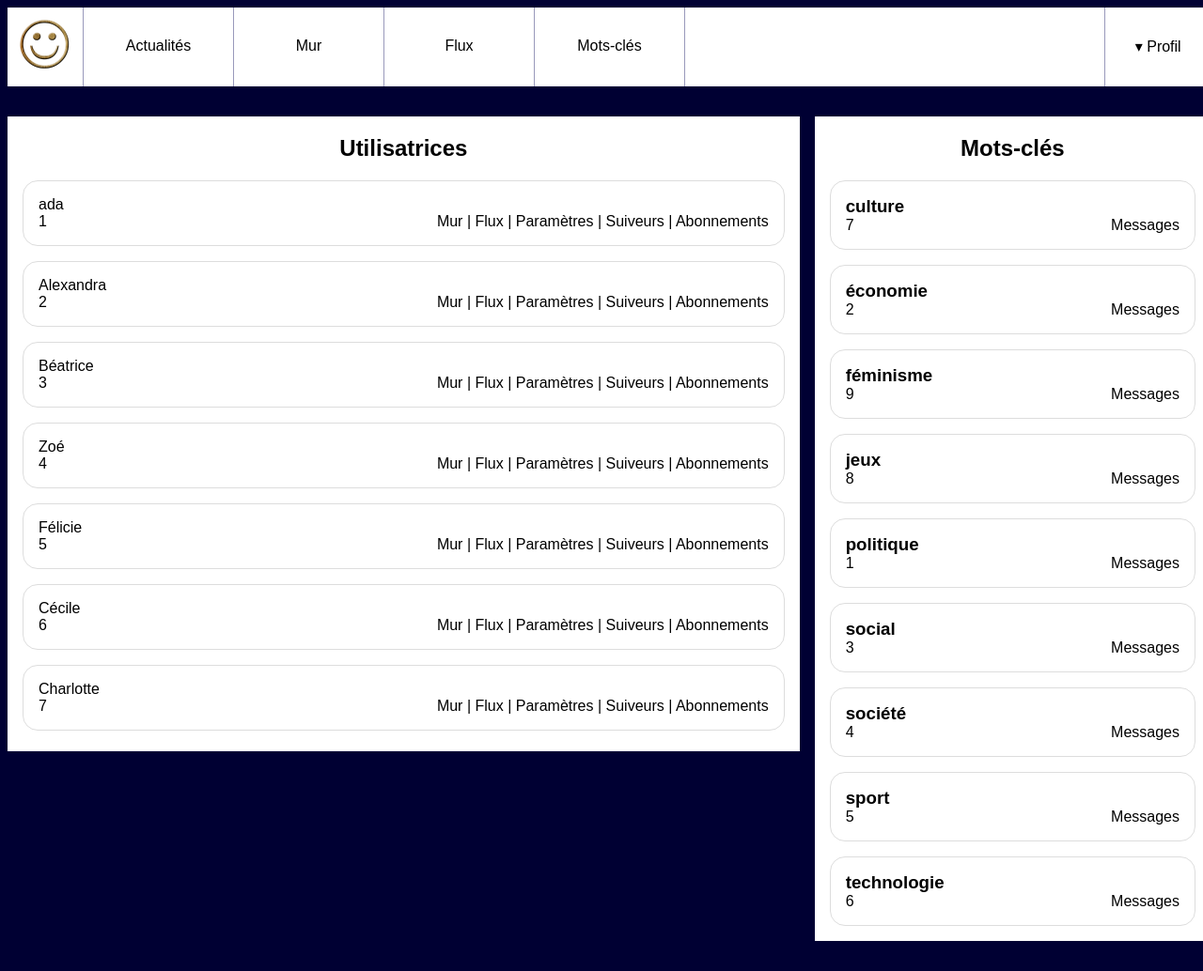
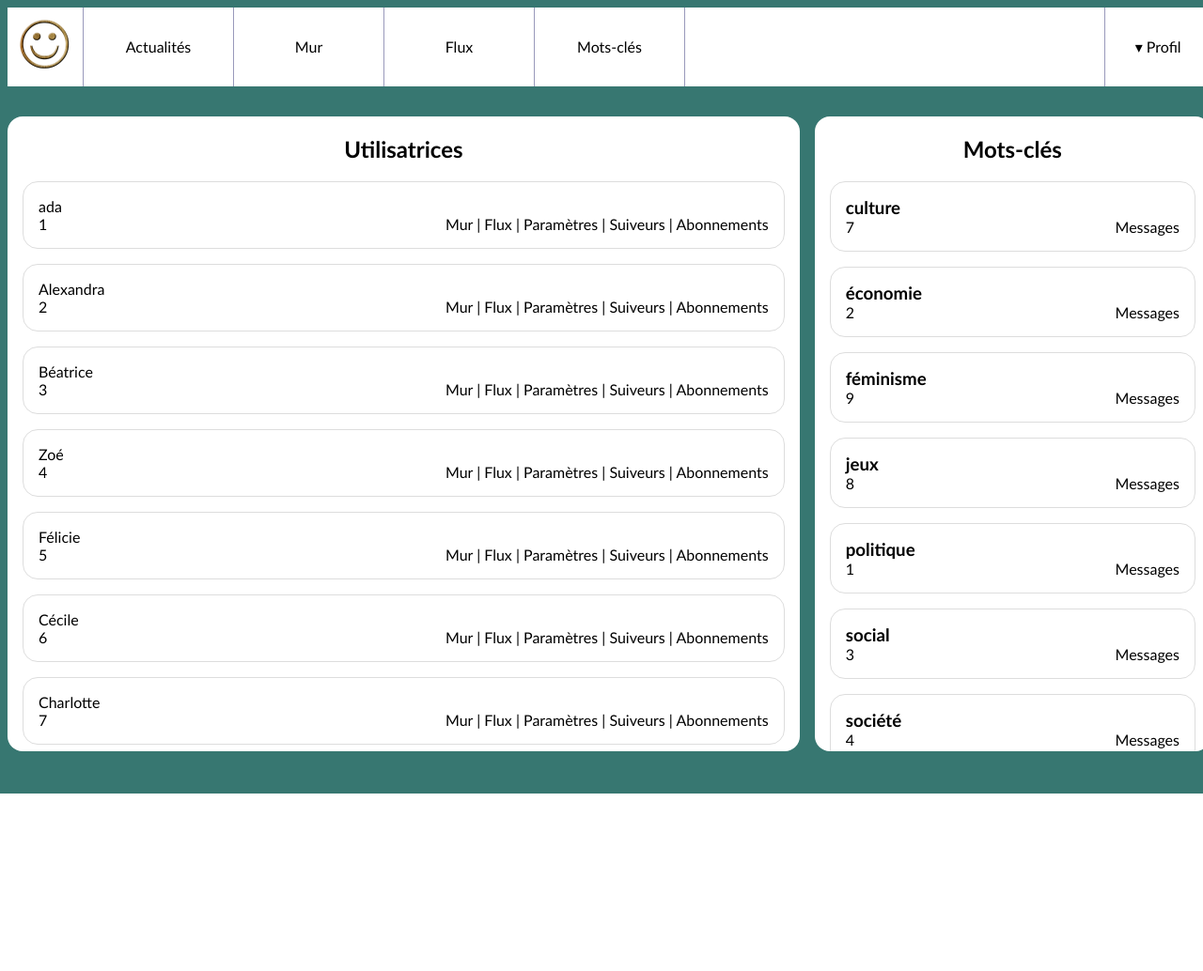
Before and after one commit to adatechschool/projet-collectif-r-seau-social-php-the-enchanted-hippos, a PHP site: page /admin.php in a window 1280 px wide. Shown: the whole page at 94% size. After the commit the page ends 845 px from the top, so only its background shows below. Run offline with PHP 8.4, Linux system fonts and the light colour scheme; a user stored in the database is signed in; data comes from the database, SQL or seed files in the repository.

Commit message:
modifications CSS

```diff
--- a/resoc_n1/style.css
+++ b/resoc_n1/style.css
@@ -1,6 +1,6 @@
 body{
-    background-color: #003;
-    font-family: Arial;
+    background-color: #377771;
+    font-family: trebuchet MS;
 }
 
 a{text-decoration: none; color:black;}
@@ -12,7 +12,6 @@
     width:80em;
     margin:0 auto 2em auto;
     padding:0;
-
 }
 body>header img{
     height:5em;
@@ -31,7 +30,7 @@
 }
 body>header a:hover
 {
-    background-color: #99b;
+    background-color: #FFC787;
 }
 body>header ul{list-style: none;}
 body>header #user
@@ -78,6 +77,9 @@
     flex:1;
     padding:1em;
     border-radius: 1em;
+    height: 80vh;
+    overflow-y:  scroll;
+
 }
 #wrapper aside img{
     display: block;
@@ -123,8 +125,8 @@
 }
 
 #wrapper.admin{flex-direction: row-reverse}
-#wrapper.admin aside{flex:1;margin-left:1em;border-radius:0;padding:0;}
-#wrapper.admin main{flex:2;background-color: #fff;border-radius: 0;padding:0;}
+#wrapper.admin aside{flex:1;margin-left:1em;border-radius:1em;padding:0;}
+#wrapper.admin main{flex:2;background-color: #fff;border-radius: 1em;padding:0;}
 #wrapper.admin h2{text-align: center;}
 #wrapper.admin h3{margin:0;}
 #wrapper.admin nav{text-align: right;}
```
